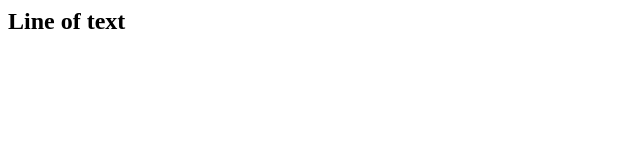
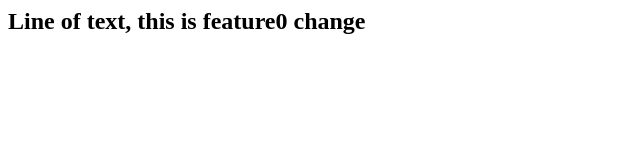
Before and after one commit to dakotacahill/conflict_error-, a plain HTML site: page index.html in a window 1280 px wide. Shown: the whole page, without its empty margins (0-640 px from the left). Drawn offline with Linux system fonts and the light colour scheme.

Commit message:
made the feature0 change on feature 0 branch

```diff
--- a/index.html
+++ b/index.html
@@ -5,7 +5,7 @@
 
 <body>
 
-    <h2> Line of text </h2>
+    <h2> Line of text, this is feature0 change</h2>
 
 </body>
 
```
